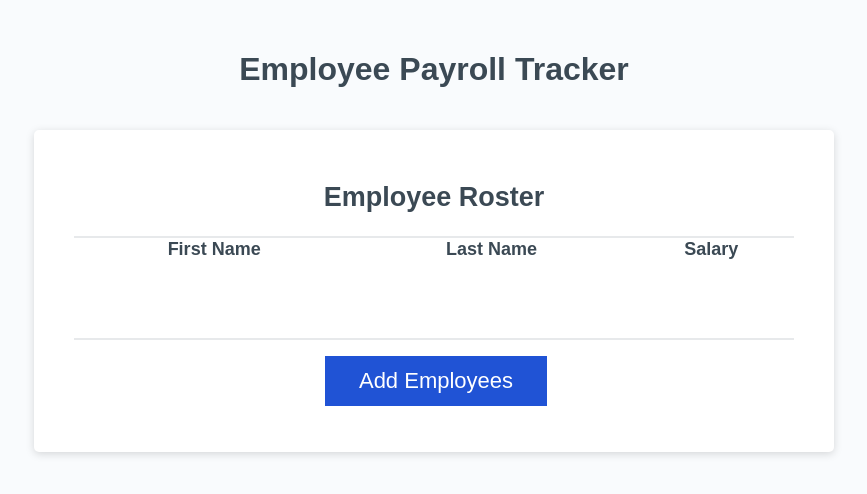
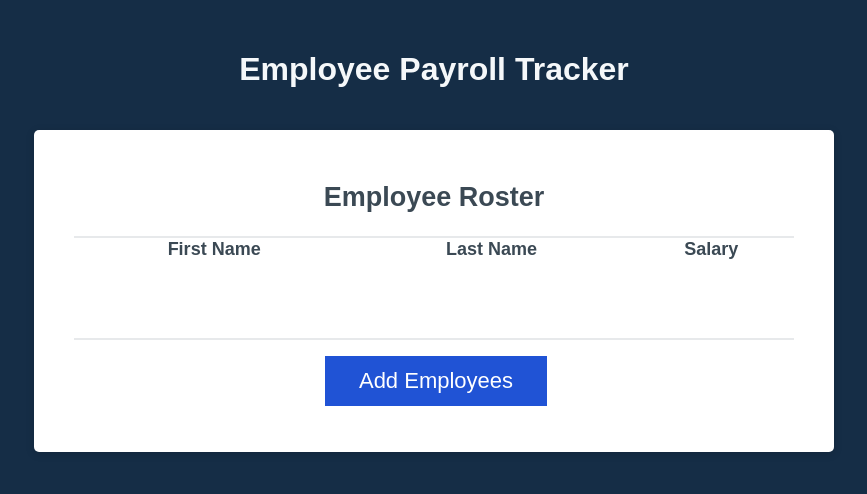
Before and after one commit to ndzamboni/challenge-3, a plain HTML site: page index.html in a window 1280 px wide. Shown: the whole page, without its empty margins (206-1073 px from the left). Drawn offline with Linux system fonts and the light colour scheme.

Commit message:
changed color

```diff
--- a/assets/style.css
+++ b/assets/style.css
@@ -14,7 +14,7 @@ body,
 
 body {
   font-family: sans-serif;
-  background-color: #f9fbfd;
+  background-color: #152d46;
 }
 
 .wrapper {
@@ -27,7 +27,7 @@ header {
   text-align: center;
   padding: 20px;
   padding-top: 0px;
-  color: hsl(206, 17%, 28%);
+  color: hsl(204, 33%, 97%);
 }
 
 h2 {
```
